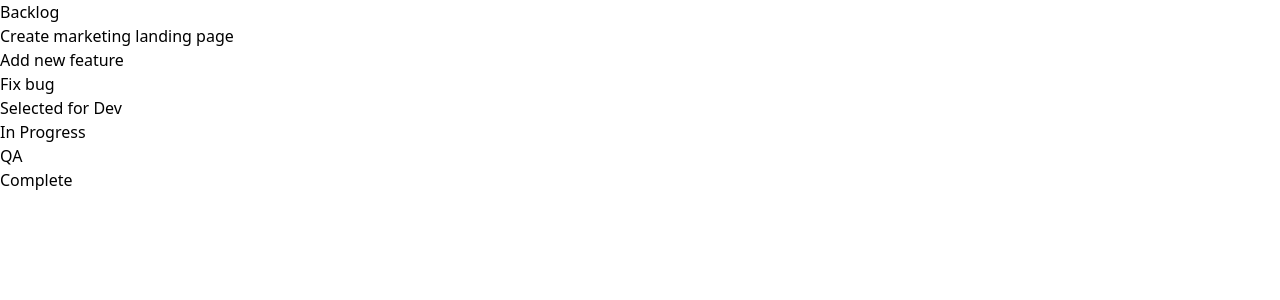
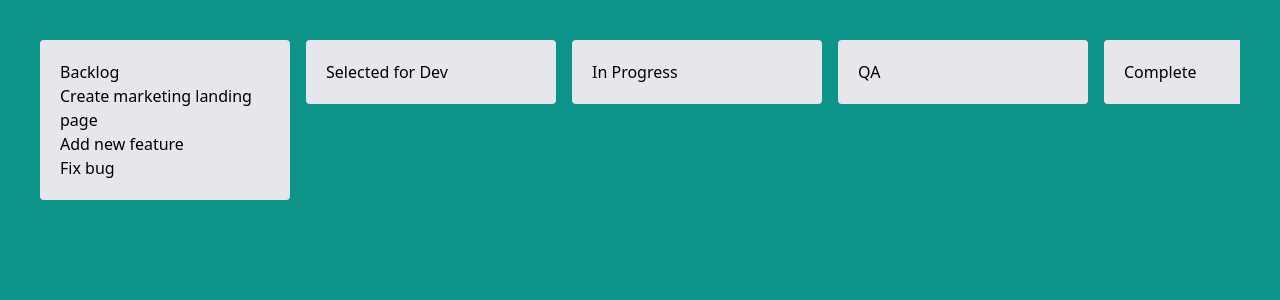
Before and after one commit to BenjaminChoron/trello-board, a Nuxt app: page / in a window 1280 px wide. Shown: the top 300 px of the page. Built offline with nearby package versions, Linux system fonts and the light colour scheme.

Commit message:
💄 Styling columns

```diff
--- a/app.vue
+++ b/app.vue
@@ -1,5 +1,5 @@
 <template>
-  <div>
+  <div class="p-10 h-[100dvh] bg-teal-600 overflow-auto">
     <TrelloBoard />
   </div>
 </template>
--- a/components/TrelloBoard.vue
+++ b/components/TrelloBoard.vue
@@ -32,8 +32,12 @@
 </script>
 
 <template>
-  <div>
-    <div v-for="column in columns" :key="column.id">
+  <div class="flex gap-4 overflow-x-auto items-start">
+    <div
+      v-for="column in columns"
+      :key="column.id"
+      class="column bg-gray-200 p-5 rounded min-w-[250px]"
+    >
       <header>{{ column.title }}</header>
       <p v-for="task in column.tasks" :key="task.id">
         {{ task.title }}
```
